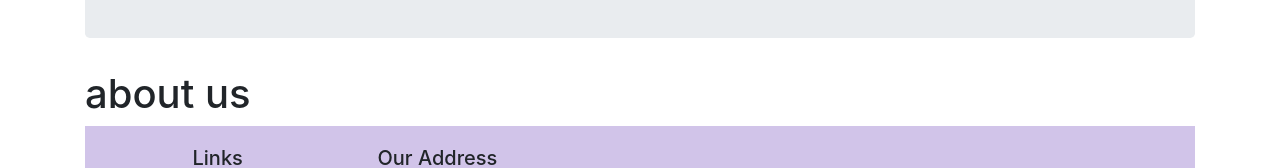
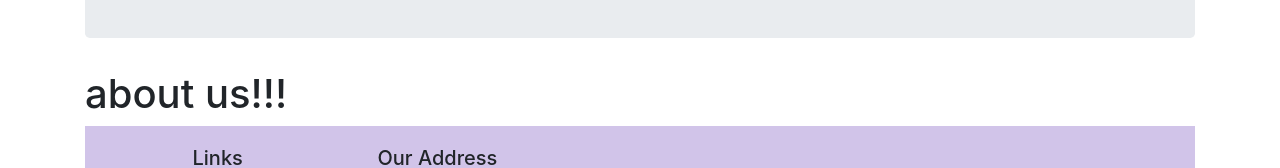
Before and after one commit to ridwanultanvir/Confusion-react-, a React (Create React App) app: page /aboutus in a window 1280 px wide. Shown: the part 268-436 px from the top of the page. Built offline with nearby package versions, Linux system fonts and the light colour scheme.

Commit message:
checking out branch

```diff
--- a/src/components/AboutComponent.js
+++ b/src/components/AboutComponent.js
@@ -4,7 +4,7 @@ class About extends Component {
   render() {
     return (
       <div>
-        <h1>about us</h1>
+        <h1>about us!!!</h1>
       </div>
     );
   }
```
